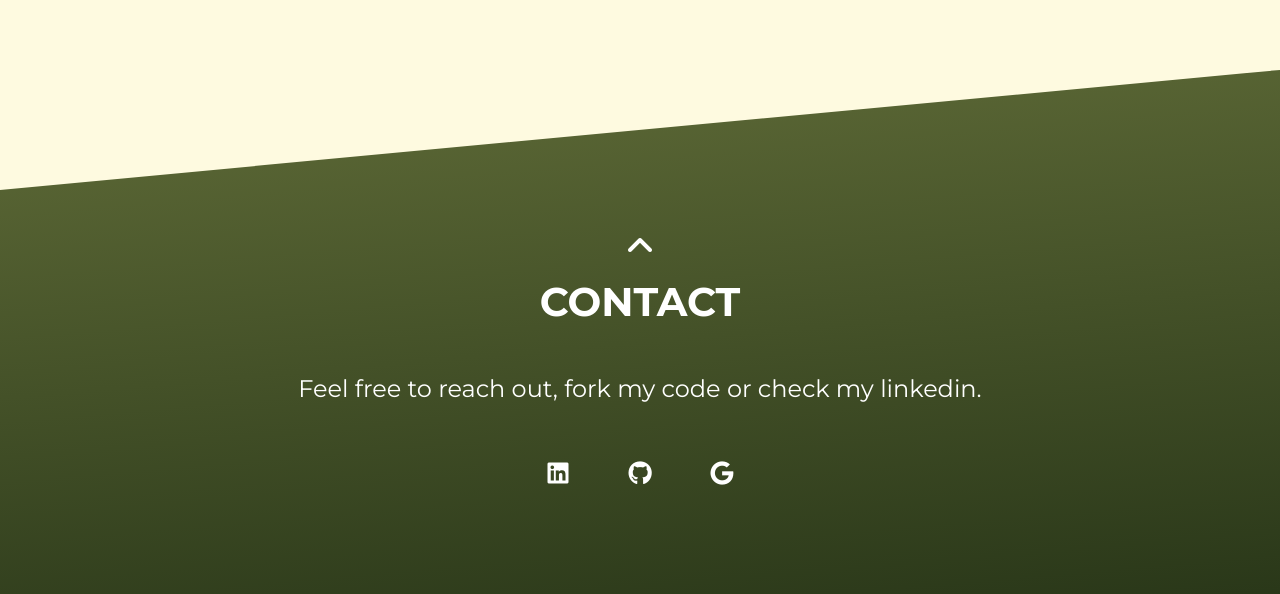
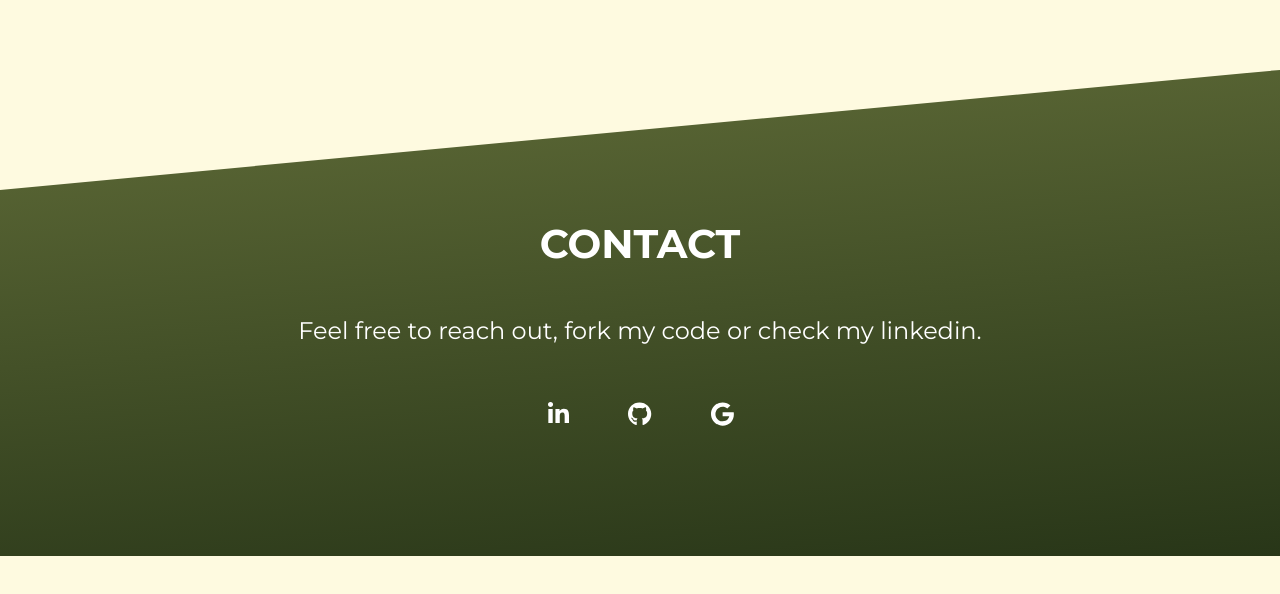
Before and after one commit to rumabe97/portfolio, an Angular app: page / in a window 1280 px wide. Shown: the part 2976-3570 px from the top of the page. After the commit the page ends 3532 px from the top, so only its background shows below. Built offline with nearby package versions, Linux system fonts and the light colour scheme.

Commit message:
Change cdn fortawesome to dependencies

```diff
--- a/package.json
+++ b/package.json
@@ -29,8 +29,7 @@
     "@angular/router": "^17.3.0",
     "@angular/ssr": "^17.3.0",
     "@fortawesome/angular-fontawesome": "^0.14.1",
-    "@fortawesome/fontawesome-svg-core": "^6.5.1",
-    "@fortawesome/free-solid-svg-icons": "^6.5.1",
+    "@fortawesome/free-brands-svg-icons": "^6.5.1",
     "angular-cli-ghpages": "^1.0.7",
     "bootstrap": "^5.3.3",
     "express": "^4.19.0",
--- a/src/app/core/main-layout/main-layout.component.html
+++ b/src/app/core/main-layout/main-layout.component.html
@@ -4,4 +4,4 @@
 <app-start-info></app-start-info>
 <app-about-me></app-about-me>
 <app-projects-list></app-projects-list>
-<app-contat-information></app-contat-information>
+<app-contact-information></app-contact-information>
--- a/src/app/modules/contact/contat-information/contat-information.component.html
+++ b/src/app/modules/contact/contact-information/contact-information.component.html
@@ -7,9 +7,9 @@
         <div class="contact-wrapper load-hidden" [ngsReveal]="getConfig('contact-wrapper')">
             <p class="contact-wrapper__text">Feel free to reach out, fork my code or check my linkedin.</p>
             <div class="social-links">
-                <a href="https://www.linkedin.com/in/ruben-martinez-bermejo/" target="_blank"><i class="fab fa-linkedin"></i></a>
-                <a href="https://github.com/rumabe97" target="_blank"><i class="fab fa-github"></i></a>
-                <a href="https://mail.google.com/mail/?view=cm&fs=1&to=rumabe97@gmail.com" target="_blank"><i class="fab fa-google"></i></a>
+                <a href="https://www.linkedin.com/in/ruben-martinez-bermejo/" target="_blank"><fa-icon [icon]="faLinkedin"></fa-icon></a>
+                <a href="https://github.com/rumabe97" target="_blank"><fa-icon [icon]="faGithub"></fa-icon></a>
+                <a href="https://mail.google.com/mail/?view=cm&fs=1&to=rumabe97@gmail.com" target="_blank"><fa-icon [icon]="faGMail"></fa-icon></a>
             </div>
         </div>
     </div>
--- a/src/app/modules/contact/contat-information/contat-information.component.ts
+++ b/src/app/modules/contact/contact-information/contact-information.component.ts
@@ -1,14 +1,17 @@
 import { Component, OnInit } from '@angular/core';
 import {NgsRevealConfig} from "../../../ngx-scrollreveal/services";
 import {ScrollConfigService} from "../../../core/services/scroll/scroll-config.service";
+import { faLinkedinIn, faGithub, faGoogle } from '@fortawesome/free-brands-svg-icons';
 
 @Component({
-  selector: 'app-contat-information',
-  templateUrl: './contat-information.component.html',
-  styleUrls: ['./contat-information.component.scss']
+  selector: 'app-contact-information',
+  templateUrl: './contact-information.component.html',
+  styleUrls: ['./contact-information.component.scss'],
 })
-export class ContatInformationComponent implements OnInit {
-
+export class ContactInformationComponent implements OnInit {
+  faLinkedin = faLinkedinIn;
+  faGithub = faGithub;
+  faGMail = faGoogle;
   constructor(private scrollService: ScrollConfigService) { }
 
   ngOnInit(): void {
--- a/src/index.html
+++ b/src/index.html
@@ -10,7 +10,6 @@
   <title>Rubén Martínez | Developer</title>
   <meta name="keywords" content="Ruben Martinez, frontend developer, Angular, javaScript" />
   <meta name="description" content="Ruben Martinez | Developer" />
-  <script src="https://kit.fontawesome.com/155adee57c.js" crossorigin="anonymous"></script>
 </head>
 <body class="light">
   <app-root></app-root>
```
Also changed, not shown: src/app/modules/contact/contact.module.ts (+6 -4 lines), src/app/modules/contact/contact-information/contact-information.component.scss (renamed from src/app/modules/contact/contat-information/contat-information.component.scss), 2 other files (tests, documents, lock files or other folders).
